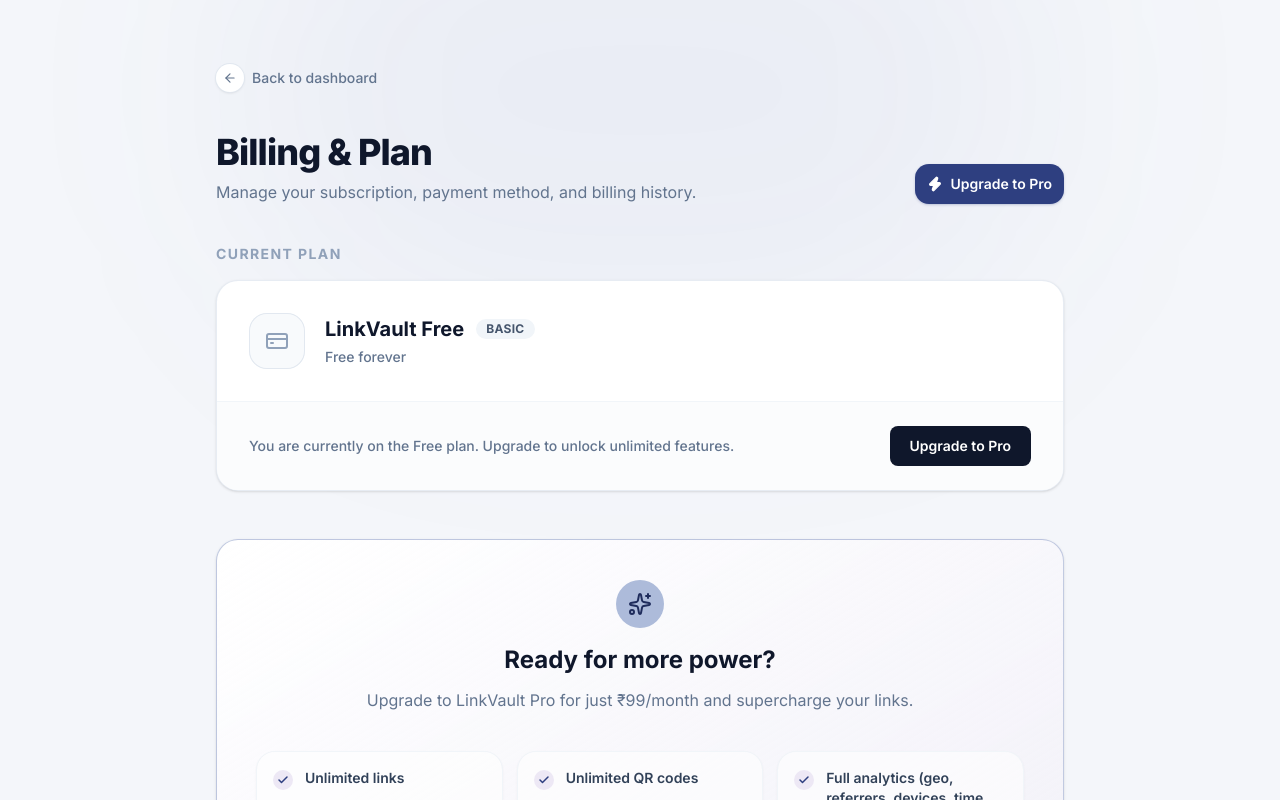
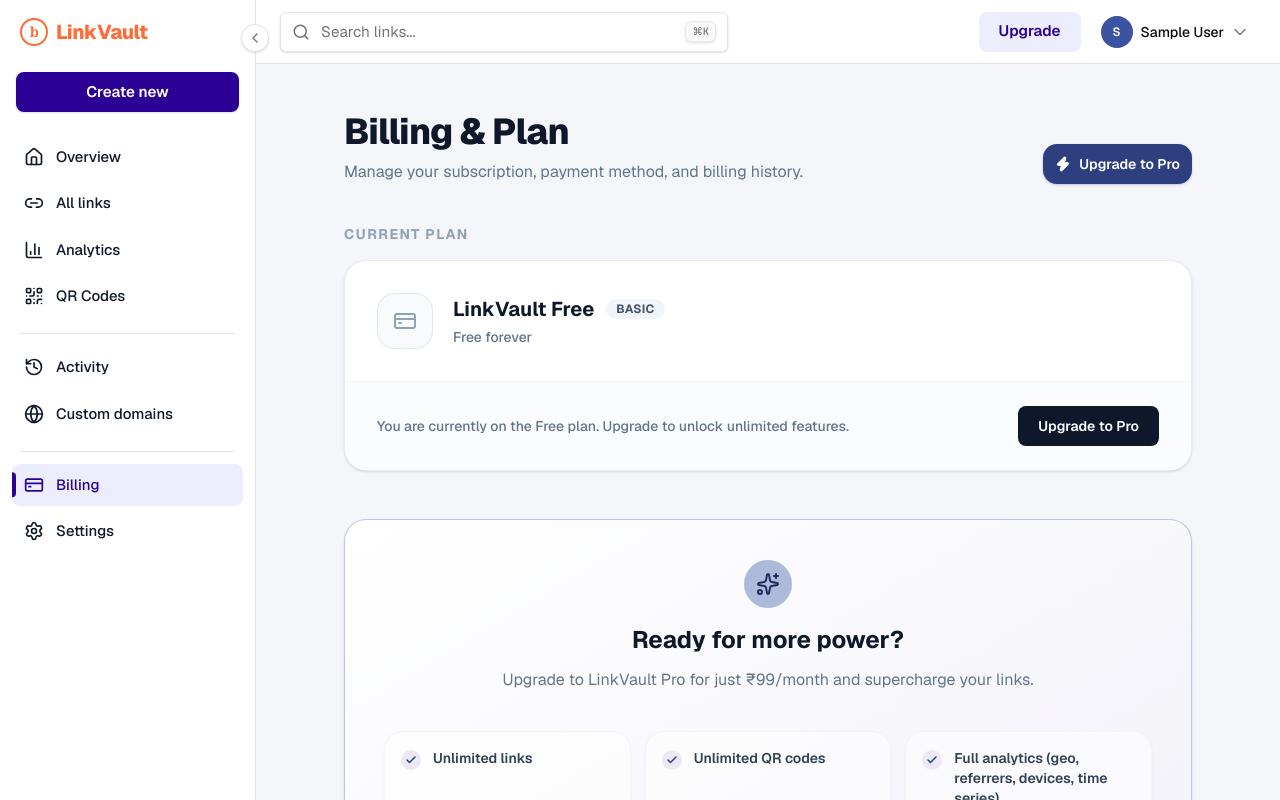
Before and after one commit to AmanSaleem24/linkVault, a Next.js app: page /billing in a window 1280 px wide. Shown: the top 800 px of the page. Built offline with nearby package versions, Linux system fonts and the light colour scheme; no server answers; the database is empty; sample sign-in values are in the browser's storage.

Commit message:
chore: move billing page into dashboard layout wrapper

```diff
--- a/src/app/billing/page.tsx
+++ b/src/app/(dashboard)/billing/page.tsx
@@ -26,25 +26,7 @@
   const showPending = params.pending === 'true'
 
   return (
-    <div className="min-h-screen bg-[#F4F6FA] pb-24 dark:bg-background">
-
-      {/* Subtle Premium Background */}
-      <div className="pointer-events-none absolute inset-0 overflow-hidden flex justify-center">
-        <div className="absolute -top-40 h-[500px] w-[800px] rounded-full bg-brand-400/5 blur-[120px] dark:bg-brand-400/10"></div>
-      </div>
-
-      <div className="relative mx-auto max-w-4xl px-6 pt-12 lg:pt-16">
-
-        {/* Navigation */}
-        <Link
-          href="/home"
-          className="group mb-10 inline-flex items-center gap-2 text-sm font-medium text-slate-500 transition-colors hover:text-slate-900 dark:text-muted-foreground dark:hover:text-foreground"
-        >
-          <div className="flex size-7 items-center justify-center rounded-full bg-white shadow-sm ring-1 ring-slate-200 transition-all group-hover:ring-slate-300 dark:bg-card dark:ring-border">
-            <ArrowLeft className="size-3.5 transition-transform group-hover:-translate-x-0.5" />
-          </div>
-          Back to dashboard
-        </Link>
+    <div className="mx-auto max-w-4xl px-6 pt-8 pb-24 lg:pt-12">
 
         {/* Header */}
         <div className="mb-10 flex flex-col justify-between gap-4 sm:flex-row sm:items-end">
@@ -265,7 +247,6 @@
             </section>
           )}
 
-        </div>
       </div>
     </div>
   )
```
